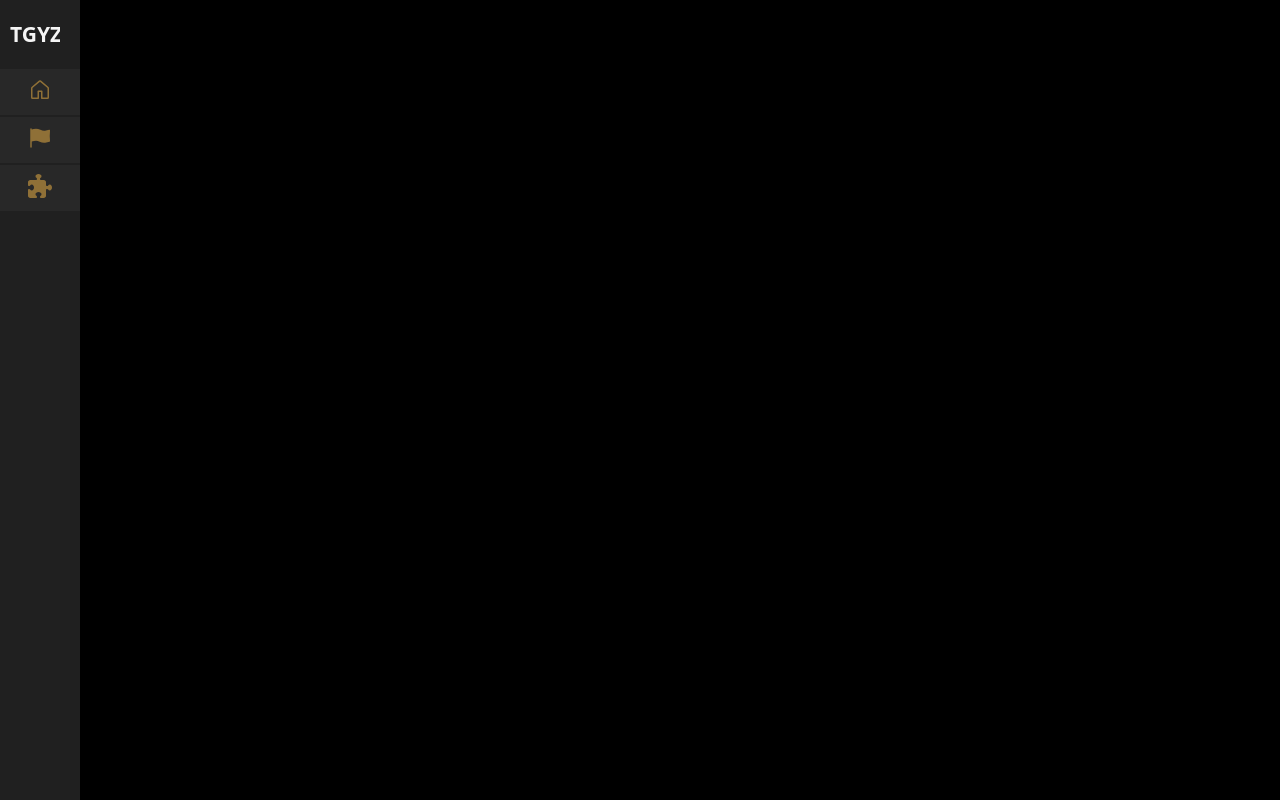
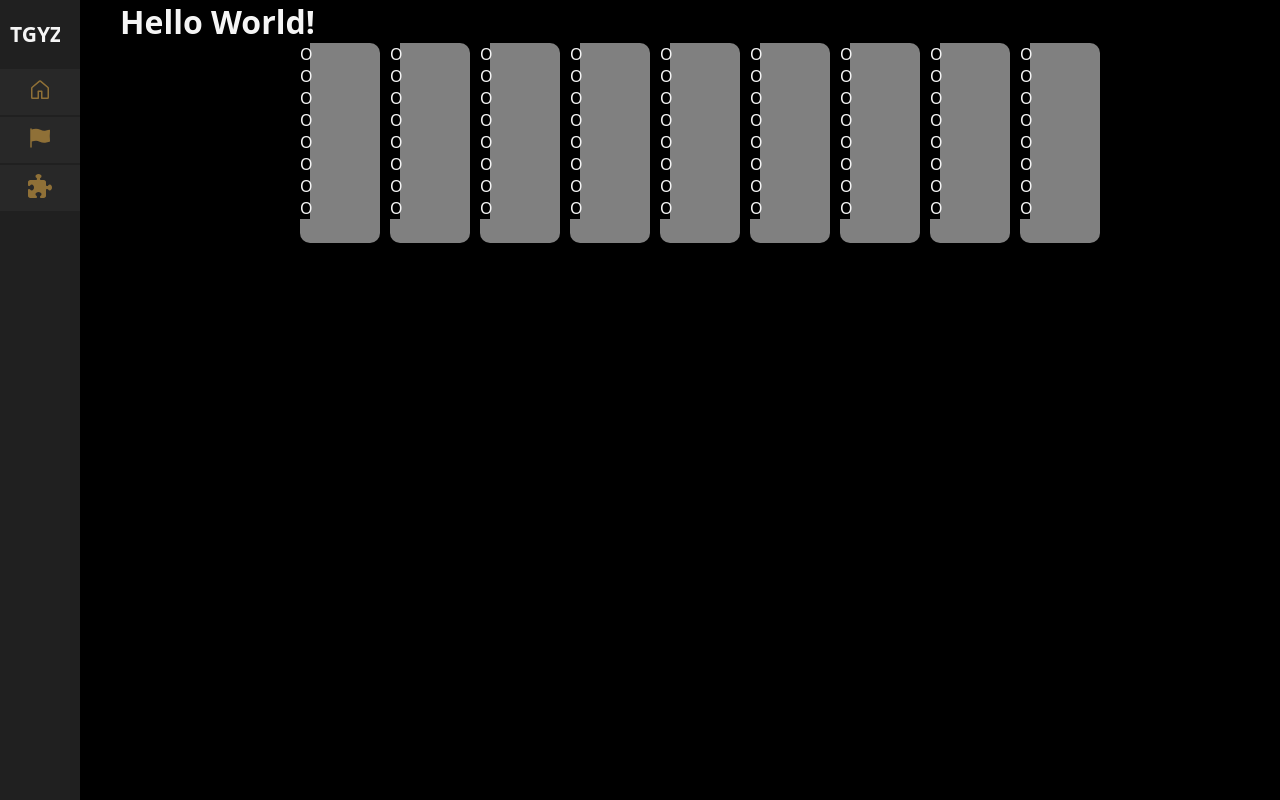
Before and after one commit to ELDani45/TGYZ, a React app in the folder frontend/: page /beginner in a window 1280 px wide. Built offline with nearby package versions, Linux system fonts and the light colour scheme; the HTML template or start-up script is replaced by a standard one.

Commit message:
Signed-off-by: Daniel Alejandro Chilito Giron <chilito45giron@gmail.com>

```diff
--- a/frontend/src/Routes/AppRoutes.jsx
+++ b/frontend/src/Routes/AppRoutes.jsx
@@ -1,13 +1,14 @@
 import { Routes, Route } from 'react-router-dom'
 import { Index } from '../pages/Index'
 import { RegisterUsers } from '../pages/RegisterUsers'
-
+import { Begginer } from '../components/BeginnerComponents/Begginer'
 export const AppRoutes = () => {
   return (
     <Routes>
       {/* Redirección inicial */}
       <Route path='/' element={<Index />} />
       <Route path='/register' element={<RegisterUsers />} />
+      <Route path='/beginner' element={<Begginer />} />
     </Routes>
   )
 }
--- /dev/null
+++ b/frontend/src/components/BeginnerComponents/Begginer.jsx
@@ -0,0 +1,12 @@
+import { BoardTGYZ } from "../BoardTgyz/BoardTGYZ"
+
+export function Begginer() {
+  return (
+    <div>
+          <h1>Hello World!</h1>
+          <div>
+            <BoardTGYZ />
+          </div>
+    </div>
+  )
+}
--- /dev/null
+++ b/frontend/src/components/BoardTgyz/BoardTGYZ.css
@@ -0,0 +1,24 @@
+.hole{
+    width: 80px;
+    height: 200px;
+    background-color: gray;
+    border-radius: 10px;
+
+}
+.hole:hover{
+    border: 4px solid whitesmoke;
+    transition: 0.5s;
+}
+.row-opponent{
+    display: flex;
+    gap: 10px;
+}
+.Board-game{
+    display: flex;
+    justify-content: center;
+}
+.seed{
+    width: 10px;
+    width: 10px;
+    background-color: black;
+}
--- /dev/null
+++ b/frontend/src/components/BoardTgyz/BoardTGYZ.jsx
@@ -0,0 +1,20 @@
+import HoleTGYZ from "./HoleTGYZ"
+
+export function BoardTGYZ() {
+  return (
+    <div className="Board-game">
+        <div className="row-opponent">
+        <HoleTGYZ />
+        <HoleTGYZ />
+        <HoleTGYZ />
+        <HoleTGYZ />
+        <HoleTGYZ />
+        <HoleTGYZ />
+        <HoleTGYZ />
+        <HoleTGYZ />
+        <HoleTGYZ />
+        </div>
+
+    </div>
+  )
+}
--- /dev/null
+++ b/frontend/src/components/BoardTgyz/HoleTGYZ.jsx
@@ -0,0 +1,19 @@
+import { Seed } from './Seed'
+import './BoardTGYZ.css'
+
+function HoleTGYZ() {
+  return (
+    <div className="hole">
+      <Seed />
+      <Seed />
+      <Seed />
+      <Seed />
+      <Seed />
+      <Seed />
+      <Seed />
+      <Seed />
+    </div>
+  )
+}
+
+export default HoleTGYZ
--- /dev/null
+++ b/frontend/src/components/BoardTgyz/Seed.jsx
@@ -0,0 +1,9 @@
+import './BoardTGYZ.css'
+
+export function Seed() {
+  return (
+    <div className='seed'>
+      O
+    </div>
+  )
+}
--- a/frontend/src/components/IndexComponents/DescriptionTGYZ.jsx
+++ b/frontend/src/components/IndexComponents/DescriptionTGYZ.jsx
@@ -61,7 +61,7 @@ export function DescriptionTGYZ() {
           <p className="text-new-des">
             Aprende las reglas básicas, aperturas y tácticas de Togyzqumalaq en 5 minutos.
           </p>
-          <button className="boton-gray-new-user">
+          <button onClick={() => navigation('/beginner')} className="boton-gray-new-user">
             Empezar Lección
           </button>
         </div>
--- a/frontend/src/components/NavStyle.css
+++ b/frontend/src/components/NavStyle.css
@@ -32,7 +32,7 @@
 }
 
 .pushed {
-  margin-left: 185px;
+  margin-left: 240px;
 }
 
 .collapsed {
```
